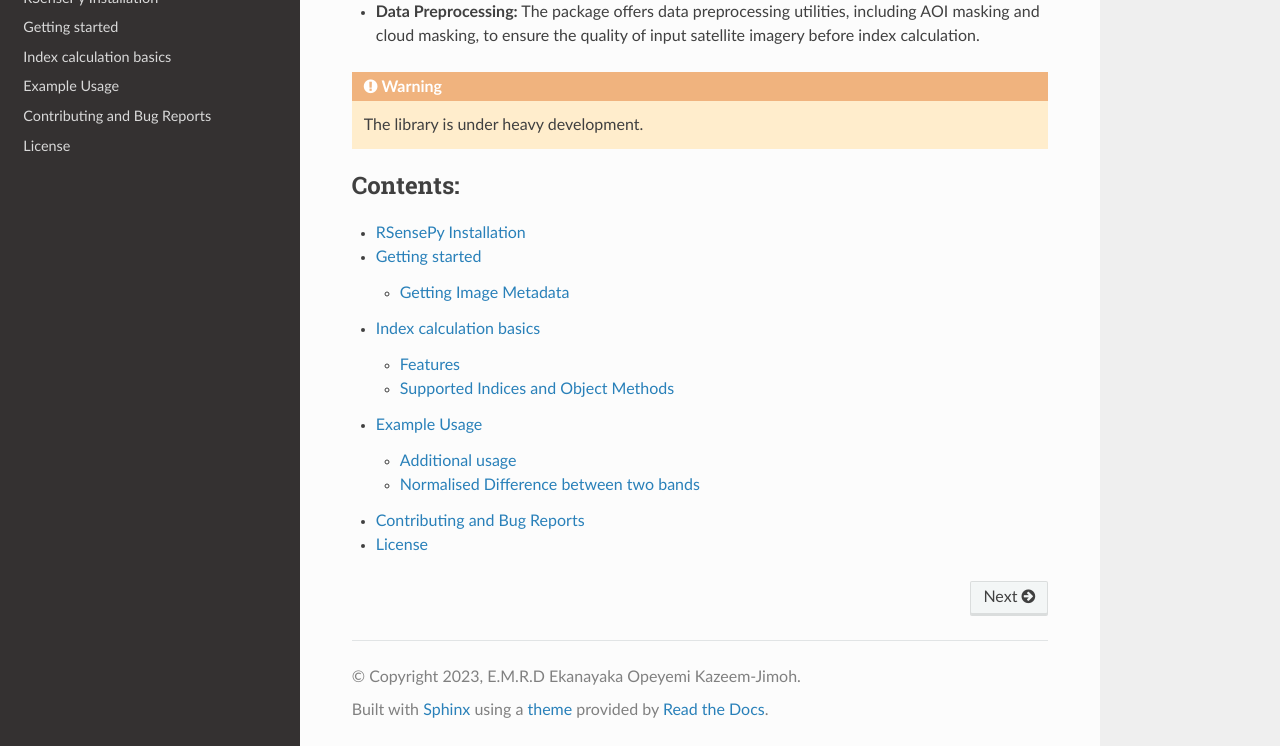
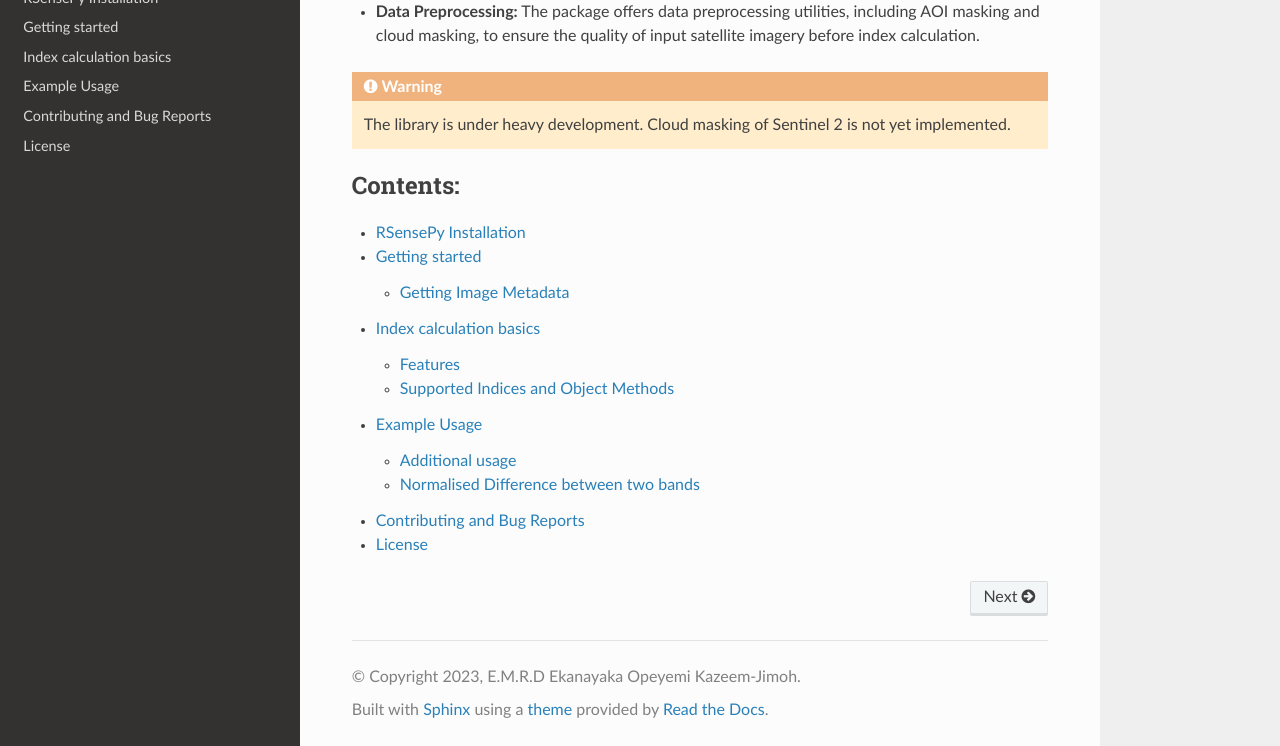
Before and after one commit to richiedlon/RSensePy, a Sphinx documentation site: the page built from docs/source/index.md, in a window 1280 px wide and 900 px high, scrolled down 770 px, cut to the strip 154-900 px from the top of the window. Built offline with Sphinx 7.4.7 and the Read the Docs theme 2.0.0, drawn with Linux system fonts in a browser that asks for light colours.

Commit message:
Update the documentation

````diff
--- a/docs/source/index.md
+++ b/docs/source/index.md
@@ -23,7 +23,7 @@ Welcome to the Vegetation Index Calculation Python Package! This package provide
 - **Data Preprocessing:** The package offers data preprocessing utilities, including AOI masking and cloud masking, to ensure the quality of input satellite imagery before index calculation.
 
 ```{warning}
-The library is under heavy development.
+The library is under heavy development. Cloud masking of Sentinel 2 is not yet implemented.
 ```
 
 
````
Also changed, not shown: 11 other files.
